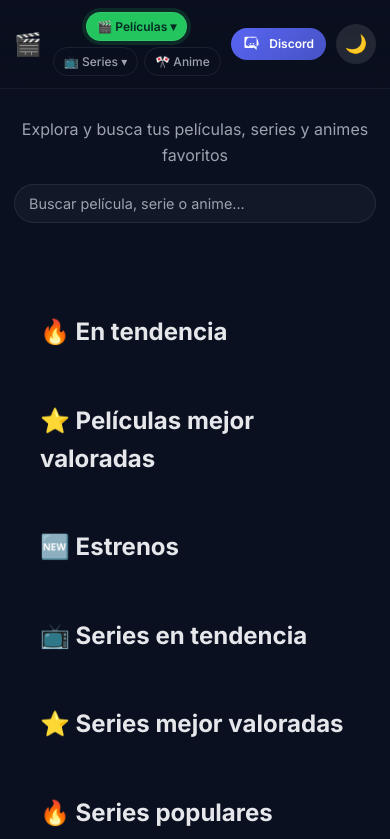
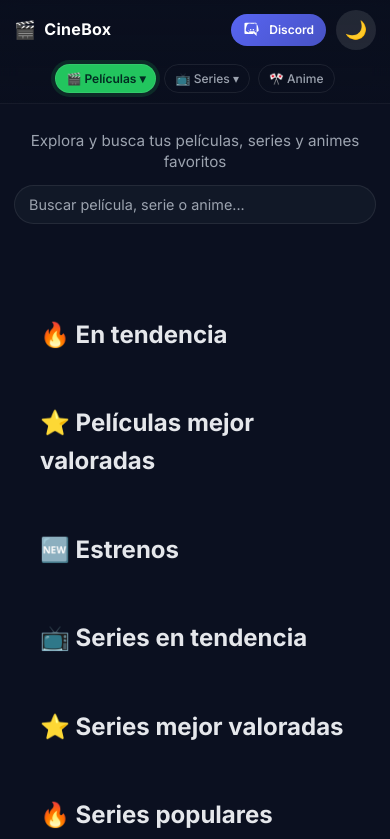
Before and after one commit to strangemarco/cinebox, a plain HTML site: page index.html in a window 390 px wide. Shown: the top 839 px of the page. Drawn offline with Linux system fonts and the light colour scheme; no server answers.

Commit message:
Update  RESPONSIVE styles.css

```diff
--- a/styles.css
+++ b/styles.css
@@ -1326,3 +1326,125 @@ body {
     display: inline-block;
   }
 }
+
+
+@media (max-width: 768px) {
+
+  /* NAVBAR BASE */
+  .navbar {
+    flex-wrap: wrap;
+    padding: 10px 12px;
+    row-gap: 10px;
+  }
+
+  /* LOGO */
+  .logo {
+    flex: 1;
+  }
+
+  .logo-text {
+    font-size: 1rem;
+  }
+
+  /* DERECHA: DISCORD + TEMA */
+  .nav-right {
+    display: flex;
+    gap: 8px;
+  }
+
+  /* CENTRO: FILTROS ABAJO */
+  .nav-center {
+    width: 100%;
+    order: 3;
+    justify-content: center;
+    gap: 8px;
+    margin-top: 4px;
+  }
+}
+
+
+@media (max-width: 768px) {
+
+  .nav-filter {
+    font-size: 0.75rem;
+    padding: 6px 10px;
+    border-radius: 999px;
+  }
+
+  .dropdown-menu {
+    min-width: 160px;
+  }
+}
+
+
+@media (max-width: 768px) {
+
+  .header {
+    padding: 18px 14px 22px;
+  }
+
+  .header p {
+    font-size: 0.95rem;
+    line-height: 1.4;
+    margin-bottom: 12px;
+  }
+
+  #search {
+    font-size: 0.9rem;
+    padding: 10px 14px;
+  }
+}
+
+
+.logo {
+  display: flex;
+  align-items: center;
+  gap: 8px;
+  font-weight: 700;
+}
+
+.logo-text {
+  display: inline;
+  font-size: 1.1rem;
+}
+
+
+@media (max-width: 768px) {
+
+  .logo-text {
+    font-size: 1rem; /* un poco más pequeño, pero visible */
+  }
+
+  .logo-icon {
+    font-size: 1.1rem;
+  }
+}
+
+
+@media (max-width: 768px) {
+
+  .navbar {
+    flex-wrap: wrap;
+    row-gap: 10px;
+    padding: 10px 14px;
+  }
+
+  /* LOGO A LA IZQUIERDA */
+  .logo {
+    flex: 1;
+  }
+
+  /* DISCORD + TEMA A LA DERECHA */
+  .nav-right {
+    display: flex;
+    gap: 8px;
+  }
+
+  /* FILTROS ABAJO */
+  .nav-center {
+    width: 100%;
+    order: 3;
+    justify-content: center;
+    gap: 8px;
+  }
+}
```
